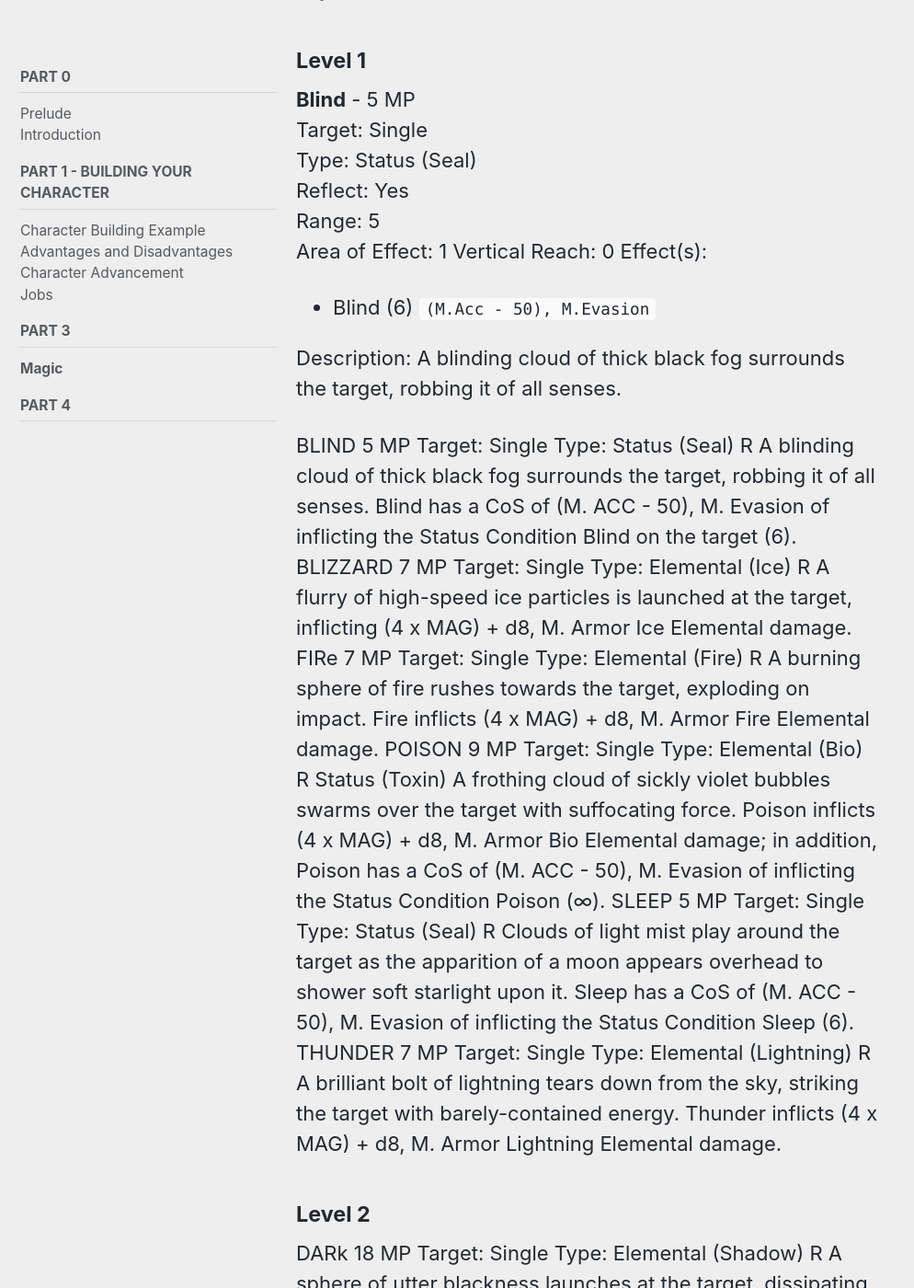
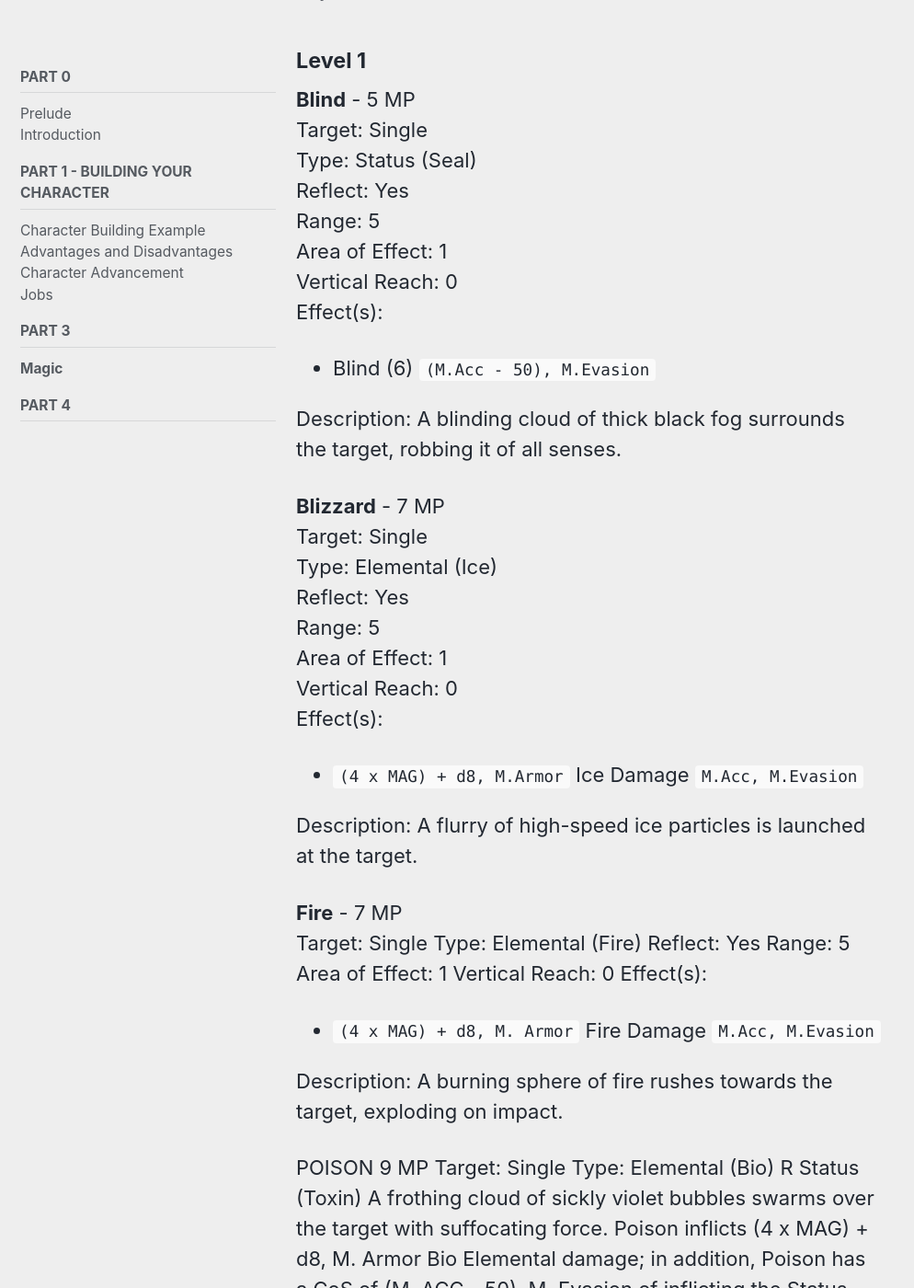
Before and after one commit to alyons/ffrpg3.5, a Jekyll site: the page built from _ffrpg325/part3/magic.md, in a window 1280 px wide and 1400 px high, scrolled down 7931 px. Shown: the whole window at 92% size, without its empty margins (0-994 px from the left). Built offline with Jekyll 4.4.1, drawn with Linux system fonts in a browser that asks for light colours; cached includes are drawn as plain includes; some of the changed text lies outside the part shown.

Commit message:
chore: update magic
- update Blind
- add Blizzard
- add Fire

```diff
--- a/_ffrpg325/part3/magic.md
+++ b/_ffrpg325/part3/magic.md
@@ -220,20 +220,31 @@ Effect(s):
 
 Description: A blinding cloud of thick black fog surrounds the target, robbing it of all senses.
 
-BLIND 5 MP
-Target: Single Type: Status (Seal) R
-A blinding cloud of thick black fog surrounds the target, robbing it of
-all senses. Blind has a CoS of (M. ACC - 50), M. Evasion of inflicting
-the Status Condition Blind on the target (6).
-BLIZZARD 7 MP
-Target: Single Type: Elemental (Ice) R
-A flurry of high-speed ice particles is launched at the target,
-inflicting (4 x MAG) + d8, M. Armor Ice Elemental damage.
-FIRe 7 MP
-Target: Single Type: Elemental (Fire) R
-A burning sphere of fire rushes towards the target, exploding on
-impact. Fire inflicts (4 x MAG) + d8, M. Armor Fire Elemental
-damage.
+**Blizzard** - 7 MP
+Target: Single
+Type: Elemental (Ice)
+Reflect: Yes
+Range: 5
+Area of Effect: 1
+Vertical Reach: 0
+Effect(s):
+- `(4 x MAG) + d8, M.Armor` Ice Damage `M.Acc, M.Evasion`
+
+Description: A flurry of high-speed ice particles is launched at the target.
+
+**Fire** - 7 MP
+Target: Single
+Type: Elemental (Fire)
+Reflect: Yes
+Range: 5
+Area of Effect: 1
+Vertical Reach: 0
+Effect(s):
+- `(4 x MAG) + d8, M. Armor` Fire Damage `M.Acc, M.Evasion`
+
+Description: A burning sphere of fire rushes towards the target, exploding on
+impact.
+
 POISON 9 MP
 Target: Single Type: Elemental (Bio) R
 Status (Toxin)
```
